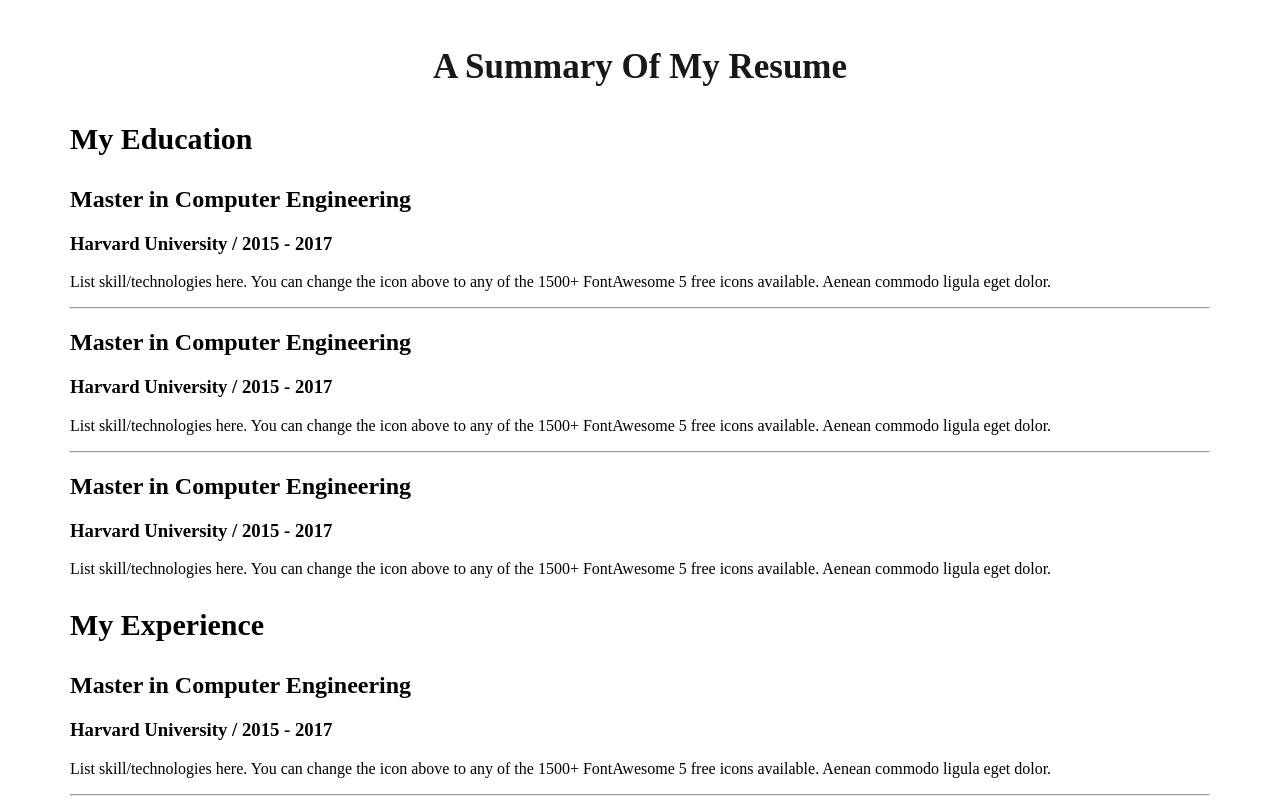
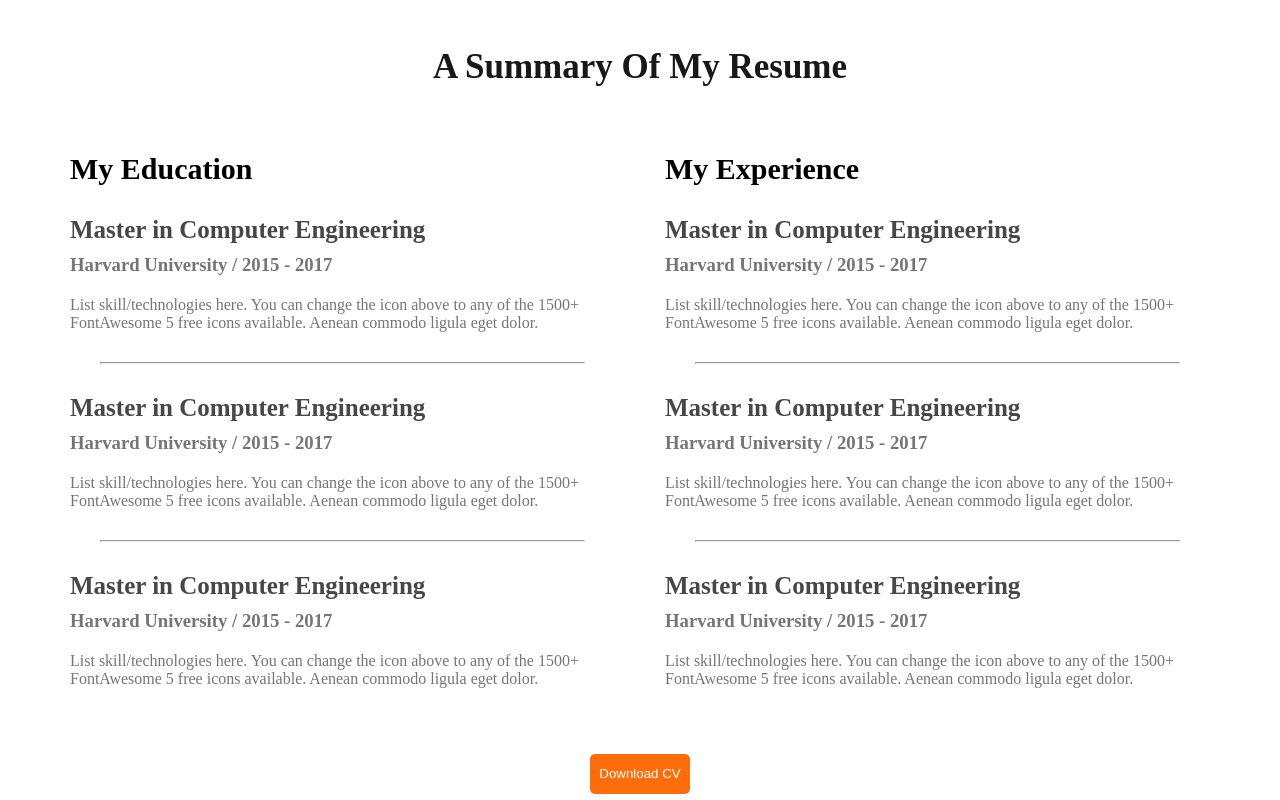
Before and after one commit to rayhan9802/webdeveloper-portfoili_2, a plain HTML site: page styles/index.html in a window 1280 px wide. Shown: the part 1980-2780 px from the top of the page. Drawn offline with Linux system fonts and the light colour scheme.

Commit message:
finished resume sector

```diff
--- a/styles/index.html
+++ b/styles/index.html
@@ -134,6 +134,9 @@
     </div>
 
     </div>
+    <div class="download-cv">
+        <button class="btn-primary">Download CV</button>
+    </div>
 </section>
 
     </main>
--- a/styles/portfolio.css
+++ b/styles/portfolio.css
@@ -128,3 +128,29 @@ font-size: 30px;
 
 font-weight: 700;
 }
+.resume-con{
+    display: flex;
+    gap: 50px;
+}
+.resume-item-institiute{
+    margin-bottom: 20px;
+    margin-top: 0px;
+}
+.resume-item-institiute,.resume-item-ds{
+    color: #757575;
+}
+.resume-item-title{
+    color: #474747;
+    margin-bottom: 10px;
+
+font-size: 25px;
+
+font-weight: 700;
+}
+.resume-con hr{
+    margin: 30px;
+}
+.download-cv{
+    text-align: center;
+    margin-top: 50px;
+}
```
